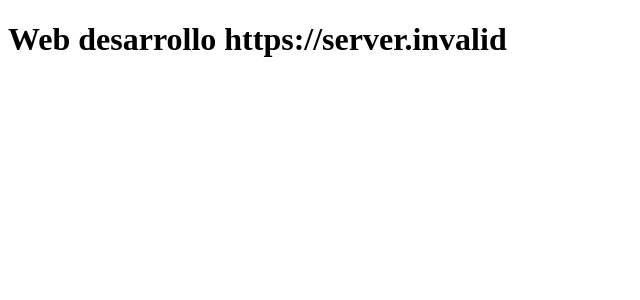
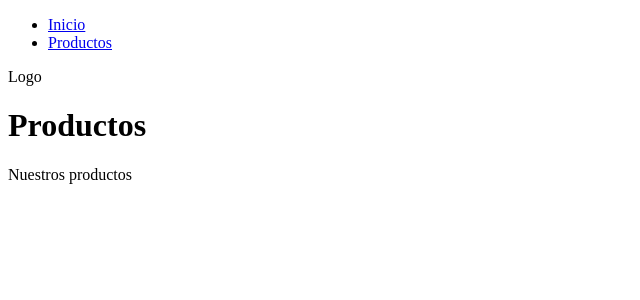
Before and after one commit to Anntroy/ecommerce, a React (Vite) app: page /products in a window 1280 px wide. Shown: the top 300 px of the page, without its empty margins (0-640 px from the left). Built offline with nearby package versions, Linux system fonts and the light colour scheme; no server answers.

Commit message:
Adding react router structure

```diff
--- a/package.json
+++ b/package.json
@@ -11,7 +11,8 @@
   },
   "dependencies": {
     "react": "^18.2.0",
-    "react-dom": "^18.2.0"
+    "react-dom": "^18.2.0",
+    "react-router-dom": "^6.22.3"
   },
   "devDependencies": {
     "@types/react": "^18.2.66",
--- a/src/components/App.jsx
+++ /dev/null
@@ -1,15 +0,0 @@
-import { VITE_API_URL } from "../constants/env"
-
-
-function App() {
-
-  return (
-      <div>
-      <h1>Web desarrollo  {VITE_API_URL}</h1>
-
-      </div>
-
-  )
-}
-
-export default App
--- /dev/null
+++ b/src/components/molecules/header/Logo.jsx
@@ -0,0 +1,9 @@
+import React from 'react'
+
+const Logo = () => {
+  return (
+    <div>Logo</div>
+  )
+}
+
+export default Logo
--- /dev/null
+++ b/src/components/molecules/header/MainMenu.jsx
@@ -0,0 +1,15 @@
+import React from 'react'
+import { Link } from 'react-router-dom'
+
+const MainMenu = () => {
+  return (
+    <nav>
+      <ul>
+        <li><Link to="/" >Inicio</Link></li>
+        <li><Link to="/products" >Productos</Link></li>
+      </ul>
+    </nav>
+  )
+}
+
+export default MainMenu
--- /dev/null
+++ b/src/components/pages/Error404.jsx
@@ -0,0 +1,9 @@
+import React from 'react'
+
+export const Error404 = () => {
+  return (
+    <div><h1>Error</h1>
+    <p>Page not found</p>
+    </div>
+  )
+}
--- /dev/null
+++ b/src/components/pages/Home.jsx
@@ -0,0 +1,13 @@
+import { VITE_API_URL } from "../../constants/env"
+
+function Home() {
+
+  return (
+    <>
+      <h1>Web desarrollo  {VITE_API_URL}</h1>
+    </>
+
+  )
+}
+
+export default Home
--- /dev/null
+++ b/src/components/pages/MainHeader.jsx
@@ -0,0 +1,12 @@
+import React from 'react'
+import MainMenu from '../molecules/header/MainMenu'
+import Logo from '../molecules/header/Logo'
+
+export const MainHeader = () => {
+  return (
+    <>
+    <MainMenu/>
+    <Logo/>
+    </>
+  )
+}
--- /dev/null
+++ b/src/components/pages/Products.jsx
@@ -0,0 +1,9 @@
+import React from 'react'
+
+export const Products = () => {
+  return (
+    <div><h1>Productos</h1>
+    <p>Nuestros productos</p>
+    </div>
+  )
+}
--- /dev/null
+++ b/src/components/templates/App.jsx
@@ -0,0 +1,13 @@
+import { Outlet } from "react-router-dom"
+import { MainHeader } from "../pages/MainHeader"
+
+
+const App = () => {
+  return (
+    <div><MainHeader/>
+    <Outlet/>
+    </div>
+  )
+}
+
+export default App
--- a/src/main.jsx
+++ b/src/main.jsx
@@ -1,9 +1,8 @@
-import React from 'react'
 import ReactDOM from 'react-dom/client'
-import App from './components/App.jsx'
+import { RouterProvider } from 'react-router-dom'
+import router from './router/Router'
 
 ReactDOM.createRoot(document.getElementById('root')).render(
-  <React.StrictMode>
-    <App />
-  </React.StrictMode>,
+  <RouterProvider router={router}/>
+
 )
--- /dev/null
+++ b/src/router/Router.jsx
@@ -0,0 +1,26 @@
+import { createBrowserRouter } from "react-router-dom";
+import { Error404 } from "../components/pages/Error404"
+import { Products } from "../components/pages/Products";
+import App from "../components/templates/App";
+import Home from "../components/pages/Home";
+
+const router = createBrowserRouter([
+    {
+    path: "/",
+    element: <App/>,
+    errorElement: <Error404/>,
+    children: [
+        {
+            index: true,
+            element: <Home/>,
+        },
+
+        {
+        path: "/products",
+        element: <Products/>,
+    }
+    ]
+},
+])
+
+export default router
```
